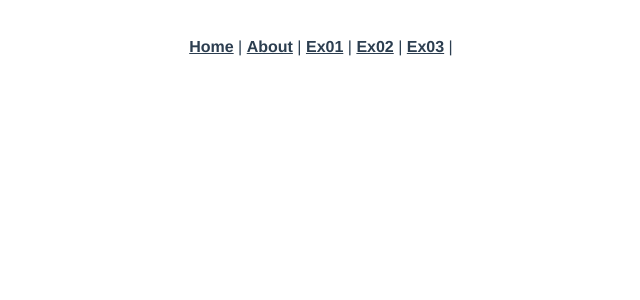
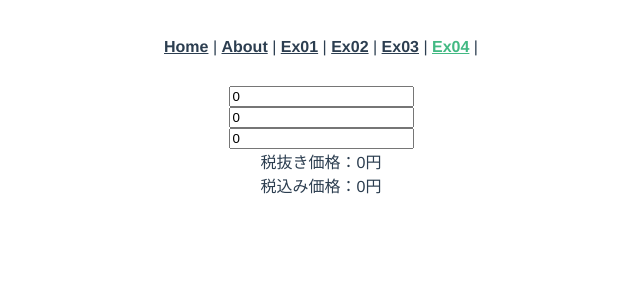
Before and after one commit to Mmy26/ex-vue-beginner, a Vue app: page /Ex04 in a window 1280 px wide. Shown: the top 300 px of the page, without its empty margins (319-959 px from the left). Built offline with nearby package versions, Linux system fonts and the light colour scheme.

Commit message:
演習4の実施

```diff
--- a/src/App.vue
+++ b/src/App.vue
@@ -6,6 +6,7 @@
       <router-link to="/Ex01">Ex01</router-link> |
       <router-link to="/Ex02">Ex02</router-link> |
       <router-link to="/Ex03">Ex03</router-link> |
+      <router-link to="/Ex04">Ex04</router-link> |
     </div>
     <router-view />
   </div>
--- a/src/router/index.ts
+++ b/src/router/index.ts
@@ -32,6 +32,10 @@ const routes: Array<RouteConfig> = [
     path: "/Ex03",
     component: () => import("../views/Ex03.vue"),
   },
+  {
+    path: "/Ex04",
+    component: () => import("../views/Ex04.vue"),
+  },
 ];
 
 const router = new VueRouter({
--- /dev/null
+++ b/src/views/Ex04.vue
@@ -0,0 +1,22 @@
+<template>
+  <div>
+    <div><input type="number" value="item1" v-model.number="item1" /></div>
+    <div><input type="number" value="item2" v-model.number="item2" /></div>
+    <div><input type="number" value="item3" v-model.number="item3" /></div>
+    <div>税抜き価格：{{ item1 + item2 + item3 }}円</div>
+    <div>税込み価格：{{ Math.floor((item1 + item2 + item3) * 1.1) }}円</div>
+  </div>
+</template>
+
+<script lang="ts">
+import { Component, Vue } from "vue-property-decorator";
+@Component
+export default class XXXComponent extends Vue {
+  private item1 = 0;
+  private item2 = 0;
+  private item3 = 0;
+  private total = 0;
+}
+</script>
+
+<style scoped></style>
```
